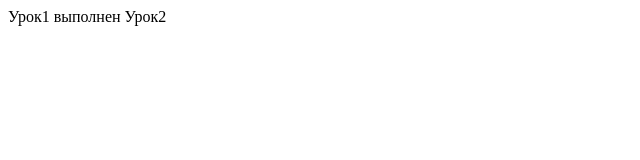
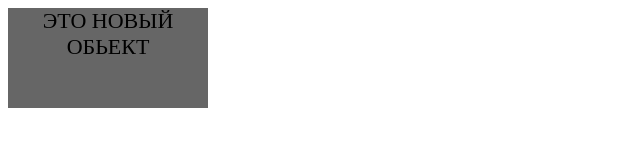
Before and after one commit to DevsHorse/Js11, a plain HTML site: page index.html in a window 1280 px wide. Shown: the whole page, without its empty margins (0-640 px from the left). Drawn offline with Linux system fonts and the light colour scheme.

Commit message:
added lesson14 №1

```diff
--- a/Lesson01/js/script.js
+++ /dev/null
@@ -1,12 +0,0 @@
-let money = 100,
-  income  = 120,
-  deposit = income * 0.1,   // 10% от дохода
-  mission = "Собрать 3000р",
-  period  = 30,             // дней
-  addExpenses = function() {
-    // Какой то код по вычислению расходов
-  };
-
-alert('Текст в алерте');
-
-console.log('Текст в консоле');
--- a/Lesson01/index.html
+++ b/index.html
@@ -4,11 +4,9 @@
   <meta charset="UTF-8">
   <meta name="viewport" content="width=device-width, initial-scale=1.0">
   <meta http-equiv="X-UA-Compatible" content="ie=edge">
-  <title>Default page</title>
+  <title>lesson14 №1</title>
 </head>
 <body>
-  <span>Урок1 выполнен</span>
-  <span>Урок2</span>
   <script src="./js/script.js"></script>
 </body>
 </html>
--- /dev/null
+++ b/js/script.js
@@ -0,0 +1,39 @@
+'use strict';
+
+const DomElement = function(sel, h, w, bg, fz, text) {
+  this.selector = sel;
+  this.height = h;
+  this.width = w;
+  this.bg = bg;
+  this.fontSize = fz;
+  this.text = text;
+};
+
+const body = document.querySelector('body');
+
+DomElement.prototype.createElement = function() {
+  let element;
+
+  if (this.selector[0] === '.') {
+    element =  document.createElement('div');
+    element.classList.add(this.selector.substring(1));
+  } else if (this.selector[0] === '#') {
+    element= document.createElement('p');
+    element.id = this.selector.substring(1);
+  }
+
+  element.textContent = this.text;
+  body.appendChild(element);
+
+  element.style.cssText = `
+    height: ${this.height}px;
+    width: ${this.width}px;
+    background: ${this.bg};
+    font-size: ${this.fontSize}px;
+    text-align: center;
+  `;
+};
+
+const newObject = new DomElement('.block', 100, 200, '#666', 22, 'ЭТО НОВЫЙ ОБЬЕКТ');
+
+newObject.createElement();
```
Also changed, not shown: 2 other files.
